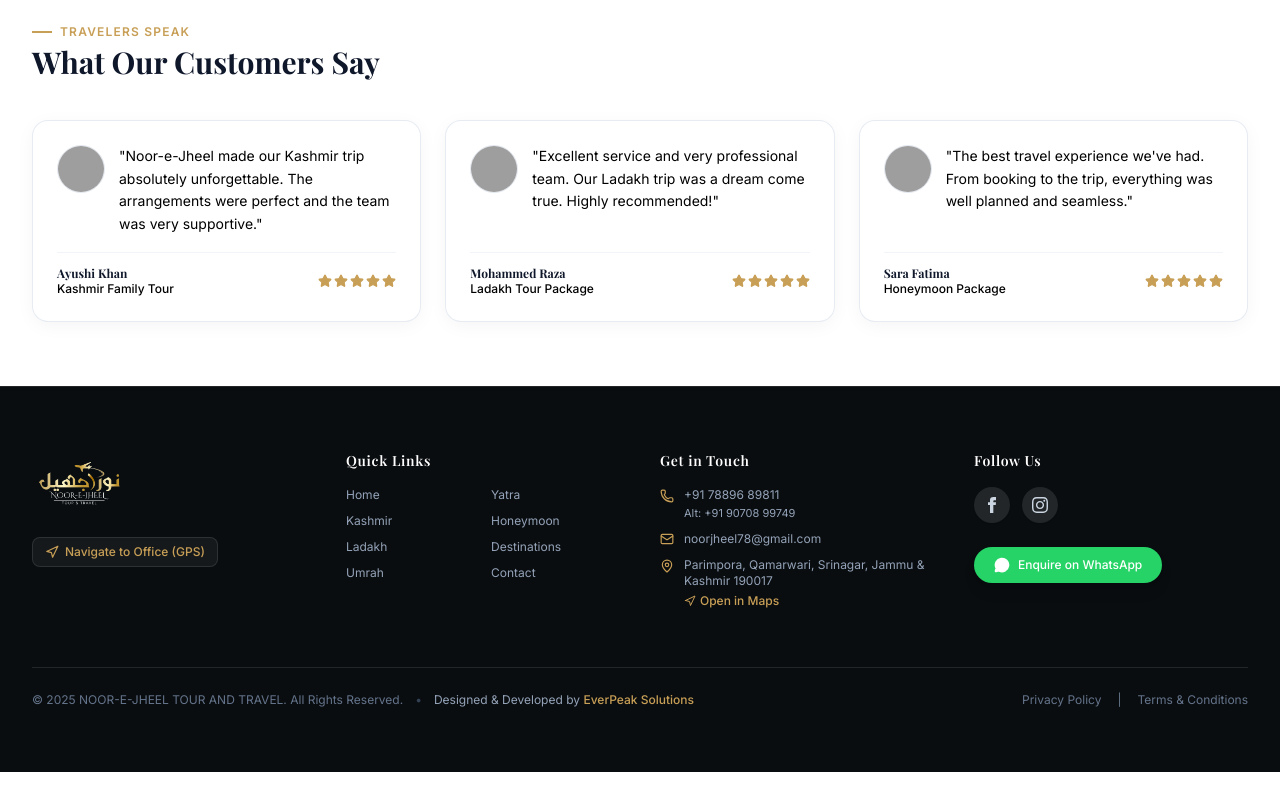
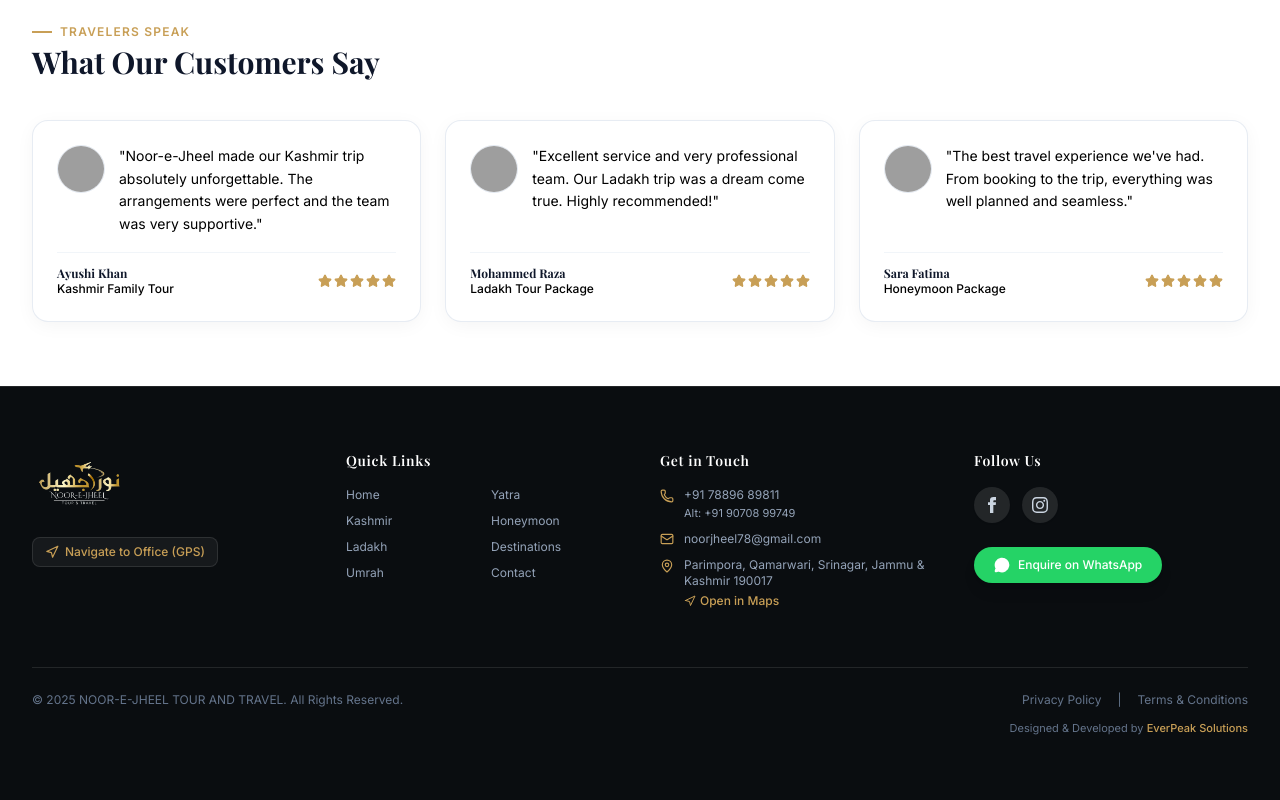
Before and after one commit to infouseverpeaksolutions-coder/Noor-e-Jheel, a React (Vite) app in the folder client/: page / in a window 1280 px wide. Shown: the part 3417-4217 px from the top of the page. Before the commit the page ends 4189 px from the top, so only its background shows below. Built offline with nearby package versions, Linux system fonts and the light colour scheme; no server answers; grey boxes are pictures that could not be loaded; the HTML template or start-up script is replaced by a standard one; a web font is replaced by a local one.

Commit message:
style(footer): move EverPeak Solutions attribution to bottom right corner

```diff
--- a/client/src/components/Footer.jsx
+++ b/client/src/components/Footer.jsx
@@ -138,19 +138,19 @@ export default function Footer({ settings }) {
         </div>
 
         <div className="mt-14 pt-6 border-t border-white/10 flex flex-col sm:flex-row justify-between items-center gap-4 text-xs text-slate-500">
-          <div className="flex flex-col sm:flex-row items-center gap-1 sm:gap-3 text-center sm:text-left">
-            <p>© 2025 NOOR-E-JHEEL TOUR AND TRAVEL. All Rights Reserved.</p>
-            <span className="hidden sm:inline text-slate-700">•</span>
-            <p className="text-slate-400">
-              Designed & Developed by <span className="text-[#c89f56] font-medium">EverPeak Solutions</span>
-            </p>
-          </div>
+          <p>© 2025 NOOR-E-JHEEL TOUR AND TRAVEL. All Rights Reserved.</p>
           <div className="flex items-center gap-4">
             <Link to="/privacy-policy" className="hover:text-slate-300 transition-colors">Privacy Policy</Link>
             <span>|</span>
             <Link to="/terms-conditions" className="hover:text-slate-300 transition-colors">Terms & Conditions</Link>
           </div>
         </div>
+
+        <div className="mt-3 flex justify-center sm:justify-end text-[11px] text-slate-500">
+          <p>
+            Designed & Developed by <span className="text-[#c89f56] font-medium">EverPeak Solutions</span>
+          </p>
+        </div>
       </div>
     </footer>
   );
```
